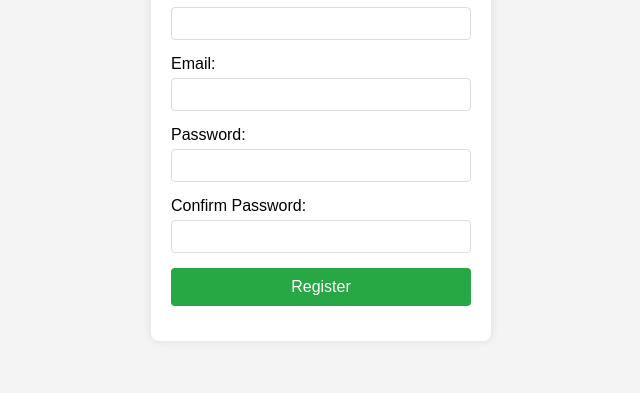
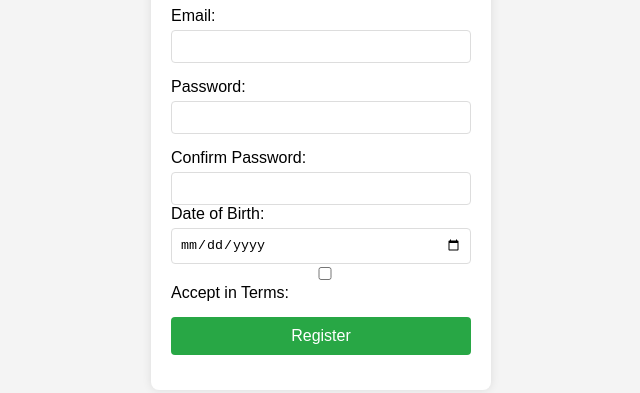
Before and after one commit to sarveshwarwar/sarveshwarwar, a plain HTML site: page index.html in a window 1280 px wide. Shown: the part 281-674 px from the top of the page, without its empty margins (319-959 px from the left). Drawn offline with Linux system fonts and the light colour scheme.

Commit message:
Update index.html

```diff
--- a/index.html
+++ b/index.html
@@ -25,11 +25,19 @@
             <div class="form-group">
                 <label for="confirmPassword">Confirm Password:</label>
                 <input type="password" id="confirmPassword" name="confirmPassword" required>
+               <div class="form-group">
+                <label for="Date of Birth">Date of Birth:</label>
+                <input type="Date" id="Date of Birth" name="Date of Birth" required>
+                <div class="form-group">
+                               <input type="checkbox" id="terms" name="terms" required>
+
+                <label for="terms">Accept in Terms:</label>
+
             </div>
             <button type="submit">Register</button>
         </form>
         <div id="message"></div>
     </div>
-    <script src="index.js"></script>
+    <script src="script.js"></script>
 </body>
 </html>
```
